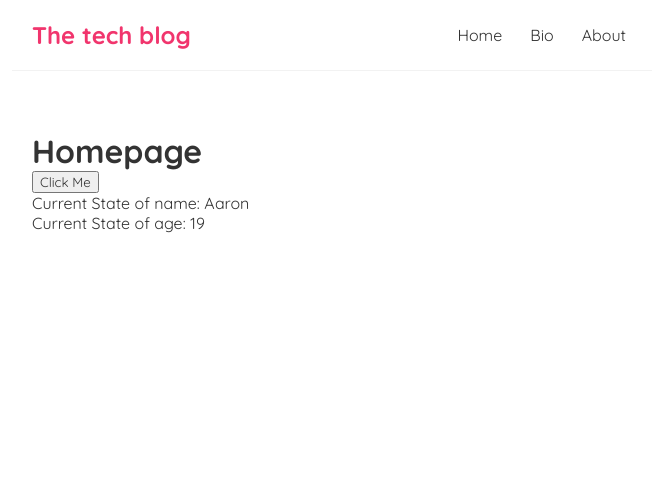
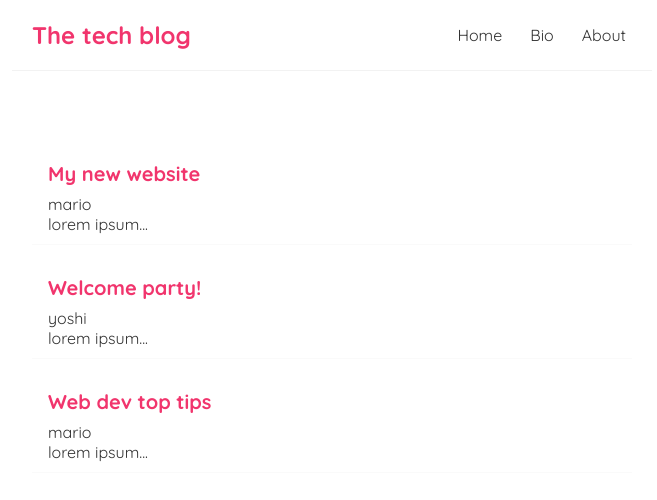
Before and after one commit to A-Hazzard/tech-blog, a React (Create React App) app: page / in a window 1280 px wide. Shown: the top 500 px of the page, without its empty margins (308-965 px from the left). Built offline with nearby package versions, Linux system fonts and the light colour scheme.

Commit message:
Map through blog-list

```diff
--- a/src/Home.js
+++ b/src/Home.js
@@ -1,53 +1,27 @@
-//importing useState from react to allow values to be updated
-import { useState} from 'react';
-//function component that stores the home container information.
+import { useState } from 'react';
+
 const Home = () => {
-    const ListofNames = [
-        {
-            name1: 'Aaron',
-            age: 19
-        },
-        {
-            name2: 'Jonathan',
-            age: 20
-        }
+    const [blogs, setBlogs] = useState([
+{ title: 'My new website', body: 'lorem ipsum...', author: 'mario', id: 1 },
+{ title: 'Welcome party!', body: 'lorem ipsum...', author: 'yoshi', id: 2 },
+{ title: 'Web dev top tips', body: 'lorem ipsum...', author: 'mario', id: 3 }
+    ])
 
-    ]
-    //reactive variables that changes the state from Aaron to something else
 
-    //Aaron's information
-    const [name_1, setName_1] = useState(ListofNames[0].name1)//name
-    const [age_1, setAge_1] = useState(ListofNames[0].age);//age
 
-    //Jonathan's information
-    const [name_2, setName_2] = useState(ListofNames[1].name2) //name
-    const [age_2, setAge_2] = useState(ListofNames[1].age); //age
-
-    //handleClick function that displays the event that is fired when the user clicks on the button
-    const handleClick = (name, e) => {
-        console.log(`State before: NAME: ${name_1}, AGE ${age_1}`, e.target);
-
-        //changes the state from Aaron to Jonathan
-        setName_1(ListofNames[1].name2);
-        setAge_1(ListofNames[1].age);
-
-        console.log(`Current State: NAME: ${name_2}, AGE ${age_2}`, e.target);
-    }
-
-    //JSK(Javascript XML) code to render to DOM
     return (
-        /*home container*/
         <div className="home">
-           <h1>Homepage</h1>
-
-<button id="button" onClick={
-    (e) => handleClick('Aaron', e)}>Click Me
-</button>
-<p>Current State of name: { name_1 }</p>
-<p>Current State of age: { age_1 }</p>
+            {blogs.map(blog => (
+<div className="blog-preview" key={blog.id}>
+<h2>{ blog.title }</h2>
+<p>{ blog.author}</p>
+<div className="body">
+    {blog.body}
+</div>
+                </div>
+            ))}
         </div>
-    );
+        );
 }
 
-//exports Home component to be used in other files
 export default Home;
--- a/src/index.css
+++ b/src/index.css
@@ -35,7 +35,19 @@
 }
 /* End base style */
 
-.btn{
-  color: orange;
-  font-size: 3rem;
+
+/* blog previews / list */
+.blog-preview {
+  padding: 10px 16px;
+  margin: 20px 0;
+  border-bottom: 1px solid #fafafa;
 }
+.blog-preview:hover {
+  box-shadow: 1px 3px 5px rgba(0,0,0,0.1);
+}
+.blog-preview h2 {
+  font-size: 20px;
+  color: #f1356d;
+  margin-bottom: 8px;
+}
+/*End blog previews / Lists */
```
